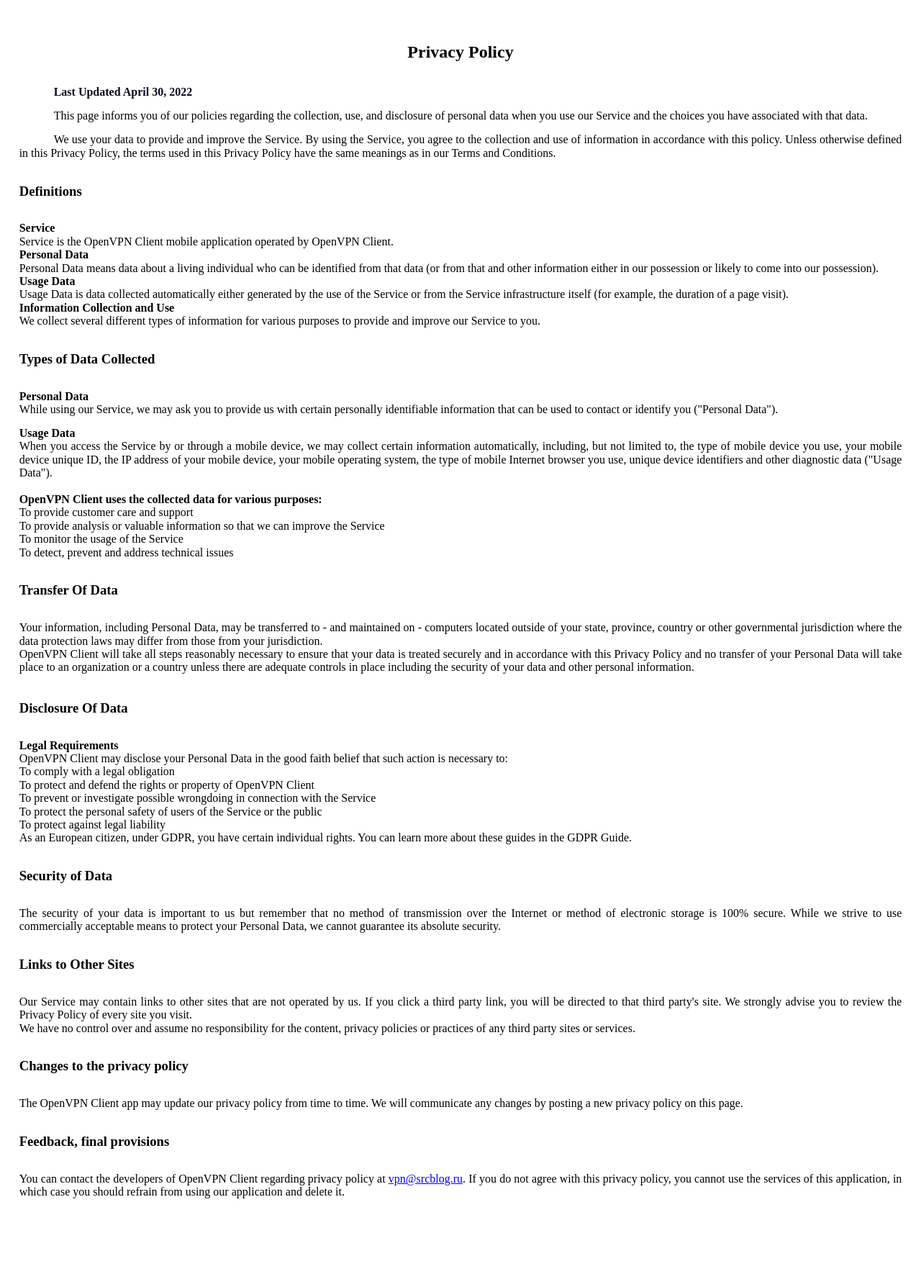
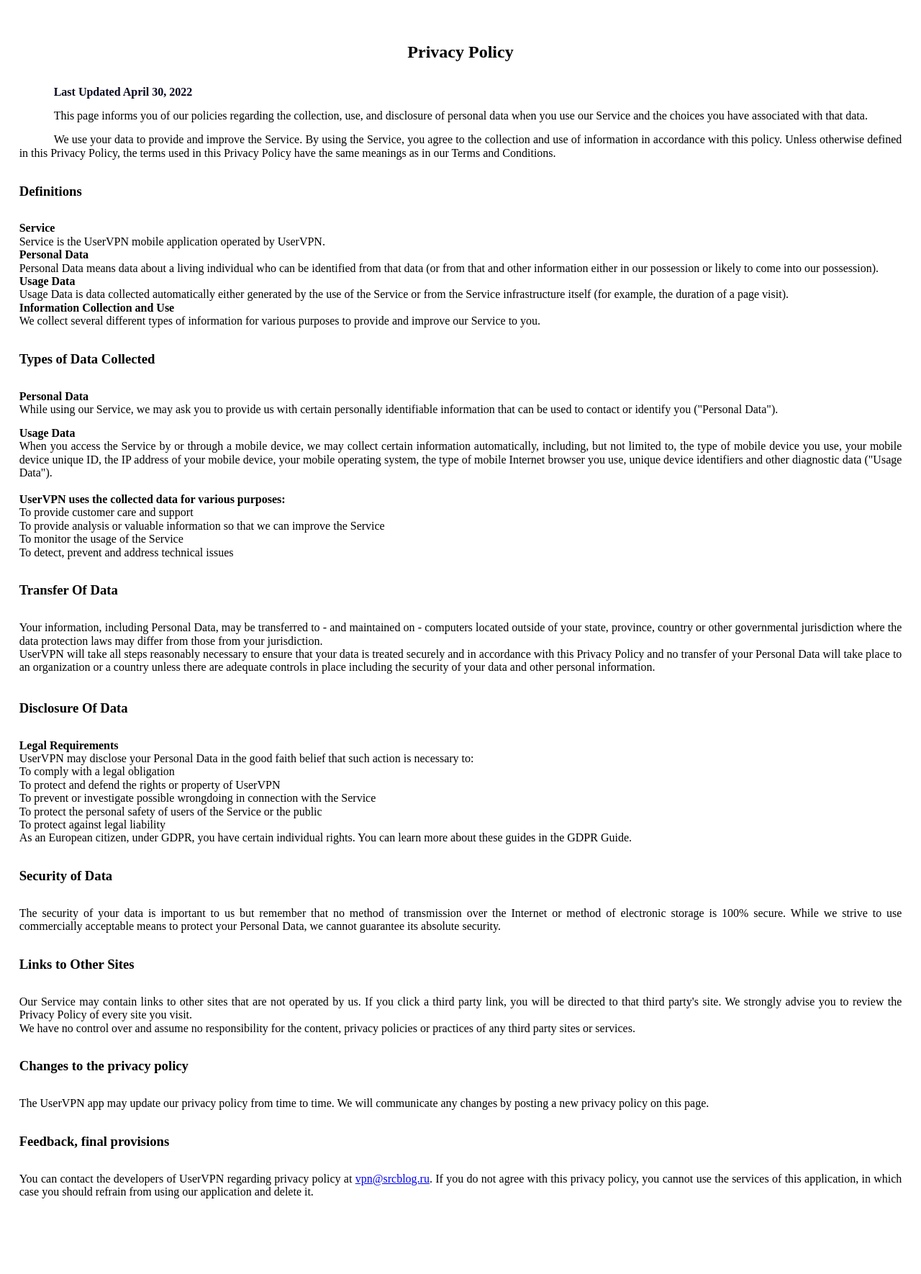
Before and after one commit to LiteSoftware/TermsOfUseService, a PHP site: page /TermsOfUseService/template/android/vpnclient/private_policy_en.php in a window 1280 px wide. Shown: the whole page at 72% size. Run offline with PHP 8.4, Linux system fonts and the light colour scheme.

Commit message:
Edited privacy policy for vpnclient

```diff
--- a/template/android/vpnclient/private_policy_en.php
+++ b/template/android/vpnclient/private_policy_en.php
@@ -320,7 +320,7 @@
 <h2 class="c1" id="h.mih0h15tpjbk"><span class="c8">Definitions</span></h2>
 <p class="c0"><span class="c3"></span></p>
 <p class="c13"><span class="c9">Service</span></p>
-<p class="c1"><span class="c3">Service is the OpenVPN Client mobile application operated by OpenVPN Client.</span></p>
+<p class="c1"><span class="c3">Service is the UserVPN mobile application operated by UserVPN.</span></p>
 <p class="c1"><span class="c9">Personal Data</span></p>
 <p class="c6"><span class="c3">Personal Data means data about a living individual who can be identified from that data (or from that and other information either in our possession or likely to come into our possession).</span>
 </p>
@@ -341,7 +341,7 @@
 <p class="c6"><span class="c3">When you access the Service by or through a mobile device, we may collect certain information automatically, including, but not limited to, the type of mobile device you use, your mobile device unique ID, the IP address of your mobile device, your mobile operating system, the type of mobile Internet browser you use, unique device identifiers and other diagnostic data (&quot;Usage Data&quot;).</span>
 </p>
 <p class="c6"><span class="c3">&#8203;</span></p>
-<p class="c6"><span class="c14">OpenVPN Client uses the collected data for various purposes:</span></p>
+<p class="c6"><span class="c14">UserVPN uses the collected data for various purposes:</span></p>
 <p class="c1"><span class="c3">To provide customer care and support</span></p>
 <p class="c1"><span class="c3">To provide analysis or valuable information so that we can improve the Service</span></p>
 <p class="c1"><span class="c3">To monitor the usage of the Service</span></p>
@@ -351,16 +351,16 @@
 <p class="c0"><span class="c3"></span></p>
 <p class="c6"><span class="c3">Your information, including Personal Data, may be transferred to - and maintained on - computers located outside of your state, province, country or other governmental jurisdiction where the data protection laws may differ from those from your jurisdiction.</span>
 </p>
-<p class="c6"><span class="c3">OpenVPN Client will take all steps reasonably necessary to ensure that your data is treated securely and in accordance with this Privacy Policy and no transfer of your Personal Data will take place to an organization or a country unless there are adequate controls in place including the security of your data and other personal information.</span>
+<p class="c6"><span class="c3">UserVPN will take all steps reasonably necessary to ensure that your data is treated securely and in accordance with this Privacy Policy and no transfer of your Personal Data will take place to an organization or a country unless there are adequate controls in place including the security of your data and other personal information.</span>
 </p>
 <p class="c6"><span class="c3">&#8203;</span></p>
 <h2 class="c1" id="h.ycvvvv1ww6lt"><span class="c8">Disclosure Of Data</span></h2>
 <p class="c0"><span class="c3"></span></p>
 <p class="c1"><span class="c9">Legal Requirements</span></p>
-<p class="c6"><span class="c3">OpenVPN Client may disclose your Personal Data in the good faith belief that such action is necessary to:</span>
+<p class="c6"><span class="c3">UserVPN may disclose your Personal Data in the good faith belief that such action is necessary to:</span>
 </p>
 <p class="c6"><span class="c3">To comply with a legal obligation</span></p>
-<p class="c6"><span class="c3">To protect and defend the rights or property of OpenVPN Client</span></p>
+<p class="c6"><span class="c3">To protect and defend the rights or property of UserVPN</span></p>
 <p class="c6"><span class="c3">To prevent or investigate possible wrongdoing in connection with the Service</span></p>
 <p class="c6"><span class="c3">To protect the personal safety of users of the Service or the public</span></p>
 <p class="c6"><span class="c3">To protect against legal liability</span></p>
@@ -381,12 +381,12 @@
 <p class="c6 c7"><span class="c3"></span></p>
 <h2 class="c6" id="h.t64f1svcn8c5"><span class="c8">Changes to the privacy policy</span></h2>
 <p class="c6 c7"><span class="c3"></span></p>
-<p class="c6"><span class="c3">The OpenVPN Client app may update our privacy policy from time to time. We will communicate any changes by posting a new privacy policy on this page.</span>
+<p class="c6"><span class="c3">The UserVPN app may update our privacy policy from time to time. We will communicate any changes by posting a new privacy policy on this page.</span>
 </p>
 <p class="c0"><span class="c3"></span></p>
 <h2 class="c6" id="h.hv1k9h7bdlwj"><span class="c8">Feedback, final provisions</span></h2>
 <p class="c0"><span class="c3"></span></p>
-<p class="c13"><span class="c3">You can contact the developers of OpenVPN Client regarding privacy policy at <a
+<p class="c13"><span class="c3">You can contact the developers of UserVPN regarding privacy policy at <a
                 class="c5" href="mailto:vpn@srcblog.ru">vpn@srcblog.ru</a>. If you do not agree with this privacy policy, you cannot use the services of this application, in which case you should refrain from using our application and delete it.</span>
 </p></body>
 </html>
```
